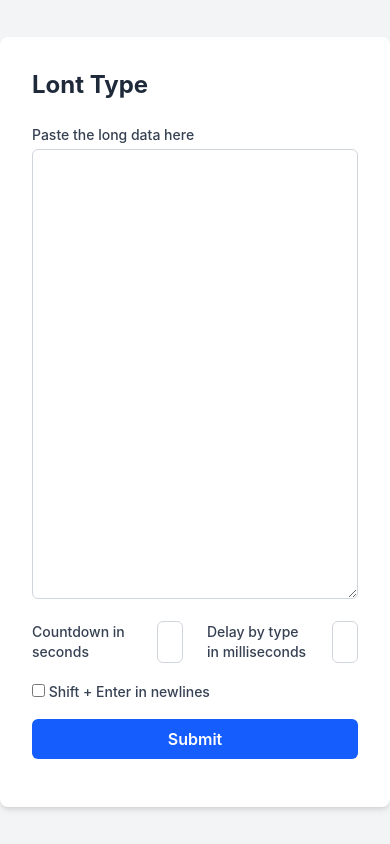
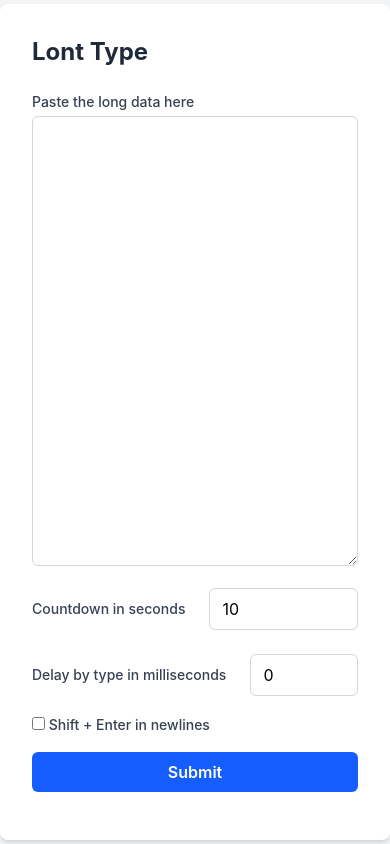
Before and after one commit to danilocgsilva/programatic-x-app, a FastAPI app: page / in a window 390 px wide. Run offline with FastAPI, Linux system fonts and the light colour scheme.

Commit message:
Improved responsiveness

```diff
--- a/templates/index.html
+++ b/templates/index.html
@@ -4,7 +4,7 @@
 <head>
   <meta charset="UTF-8" />
   <meta name="viewport" content="width=device-width, initial-scale=1.0" />
-  <title>Long type</title>
+  <title>Long type in</title>
   <link href="/static/output.css" rel="stylesheet">
 </head>
 
@@ -28,11 +28,12 @@
       </div>
 
       <!-- Parent wrapper to control the row/column layout -->
-      <div class="flex flex-col md:flex-row gap-6 w-full">
+      <div class="w-full options-container">
+        <div class="flex flex-col gap-6 w-full options-layout">
 
           <!-- First item -->
           <!-- Added min-w-0 to allow shrinking -->
-        <div class="flex items-center gap-6 w-full md:flex-1 min-w-0">
+          <div class="flex items-center gap-6 w-full min-w-0">
             <!-- Removed whitespace-nowrap so the text can wrap on small screens -->
             <label for="seconds" class="text-sm font-medium text-gray-700">
               Countdown in seconds
@@ -43,7 +44,7 @@
 
           <!-- Second item -->
           <!-- Added min-w-0 to allow shrinking -->
-        <div class="flex items-center gap-6 w-full md:flex-1 min-w-0">
+          <div class="flex items-center gap-6 w-full min-w-0">
             <!-- Removed whitespace-nowrap so the text can wrap on small screens -->
             <label for="delay-by-type" class="text-sm font-medium text-gray-700">
               Delay by type in milliseconds
@@ -52,6 +53,7 @@
               class="flex-1 min-w-0 px-3 py-2 border border-gray-300 rounded-md focus:outline-none focus:ring-2 focus:ring-blue-500">
           </div>
 
+        </div>
       </div>
 
       <div>
```
Also changed, not shown: static/input.css (+14 -0 lines), static/output.css. Lines whose indentation alone changed are shown as unchanged.
